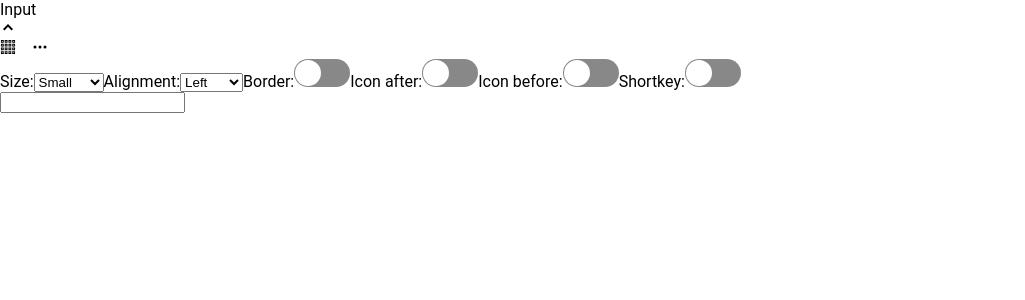
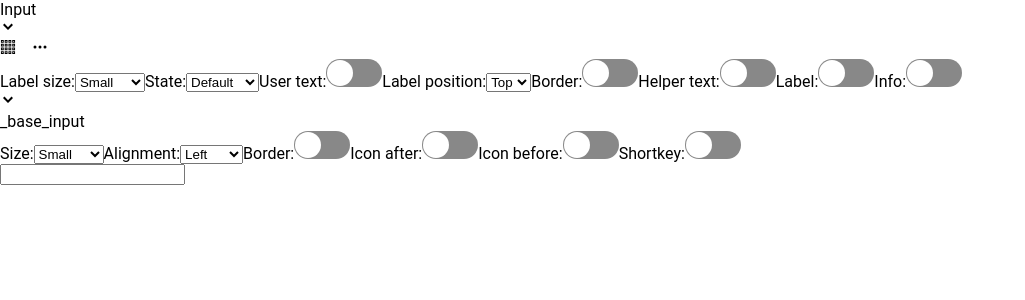
Before and after one commit to Taras-Roboteckyi/customizable_input_component, a React (Create React App) app: page / in a window 1280 px wide. Both pictures are taken after a click on the element 640 px from the left and 56 px from the top of the page. Shown: the top 300 px of the page, without its empty margins (0-1025 px from the left). Built offline with nearby package versions, Linux system fonts and the light colour scheme; some icons are missing.

Commit message:
changed code

```diff
--- a/src/components/Input/InputControlPanel/InputControlPanel.jsx
+++ b/src/components/Input/InputControlPanel/InputControlPanel.jsx
@@ -109,9 +109,12 @@ const InputControlPanel = () => {
             checked={info}
             onChange={() => setInfo(!info)}
           />
+
+          <div>
+            <div>
+              <GoChevronDown />
+              <p>_base_input</p>
             </div>
-      )}
-      <div>
             <label>
               Size:
               <select value={size} onChange={(e) => setSize(e.target.value)}>
@@ -181,6 +184,8 @@ const InputControlPanel = () => {
               />
             </label>
           </div>
+        </div>
+      )}
 
       <InputGroup
         label={label}
```
Lines whose indentation alone changed are shown as unchanged.
